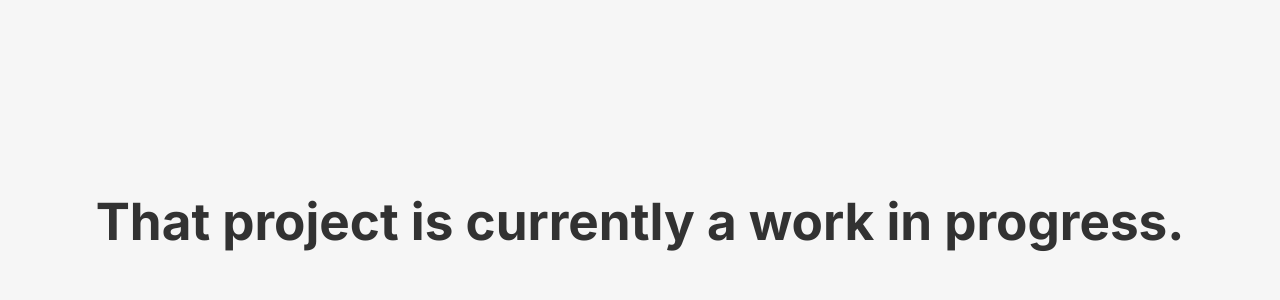
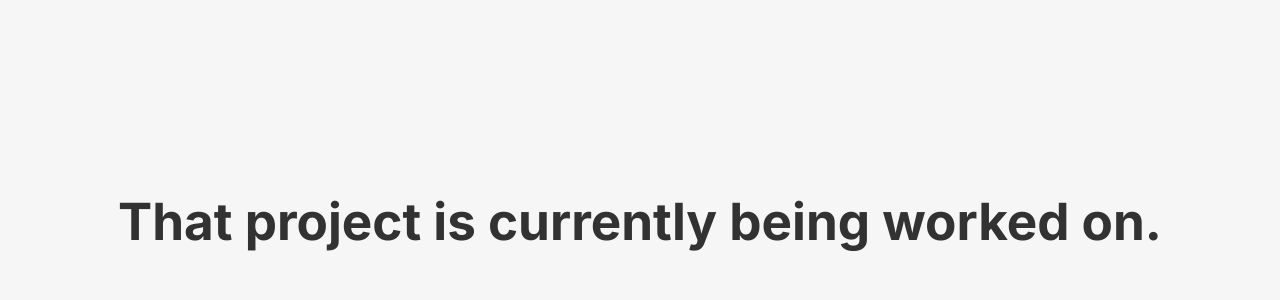
Before and after one commit to johnnymayodev/portfolio, a Flask app: page /wip in a window 1280 px wide. Shown: the part 178-478 px from the top of the page. Run offline with Flask 3, Linux system fonts and the light colour scheme.

Commit message:
Update wip.html

```diff
--- a/templates/wip.html
+++ b/templates/wip.html
@@ -21,6 +21,6 @@
         }
     </style>
     <body>
-        <h3>That project is currently a work in progress.</h3>
+        <h3>That project is currently being worked on.</h3>
     </body>
 </html>
```
